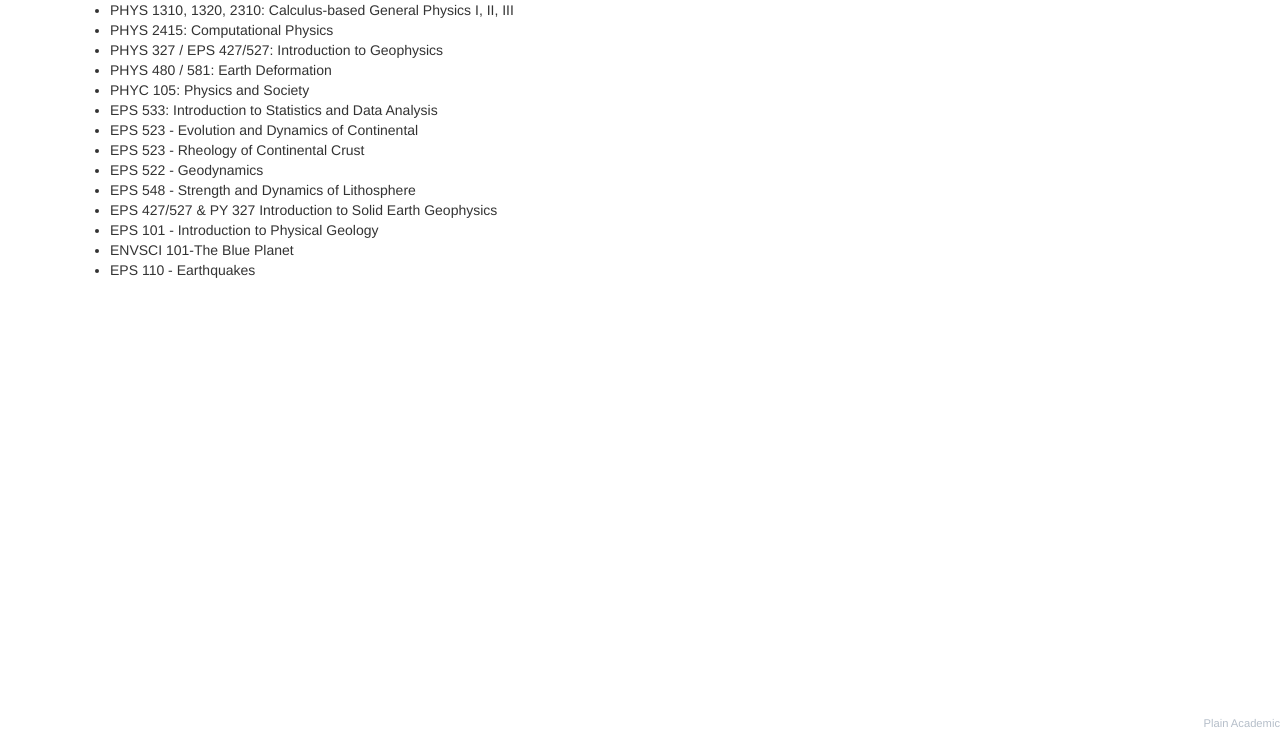
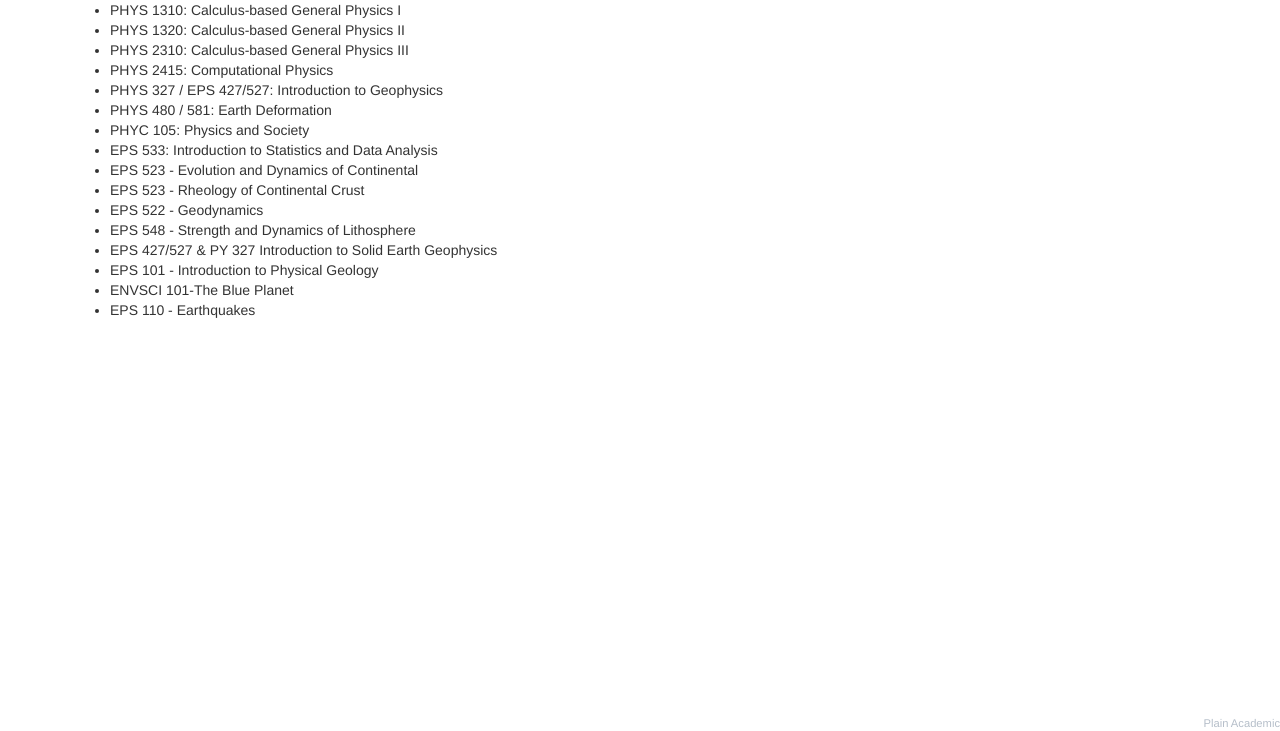
Before and after one commit to mousumiroy-unm/mousumiroy-unm.github.io, a plain HTML site: page teaching.html in a window 1280 px wide. Shown: the part 156-887 px from the top of the page. Drawn offline with nearby package versions, Linux system fonts and the light colour scheme.

Commit message:
Update teaching.html

```diff
--- a/teaching.html
+++ b/teaching.html
@@ -55,8 +55,9 @@
  <ul>
    <p>
    <li>PHYS 1115: Survey of Physics</li>
-   <li>PHYS 1310, 1320, 2310: Calculus-based General Physics I, II,
-   III</li>
+   <li>PHYS 1310: Calculus-based General Physics I</li>
+   <li>PHYS 1320: Calculus-based General Physics II</li>
+   <li>PHYS 2310: Calculus-based General Physics III</li>
    <li> PHYS 2415: Computational Physics </li>
  <li>PHYS 327 / EPS 427/527: Introduction to Geophysics </li>
  <li> PHYS 480 / 581: Earth Deformation </li>
```
